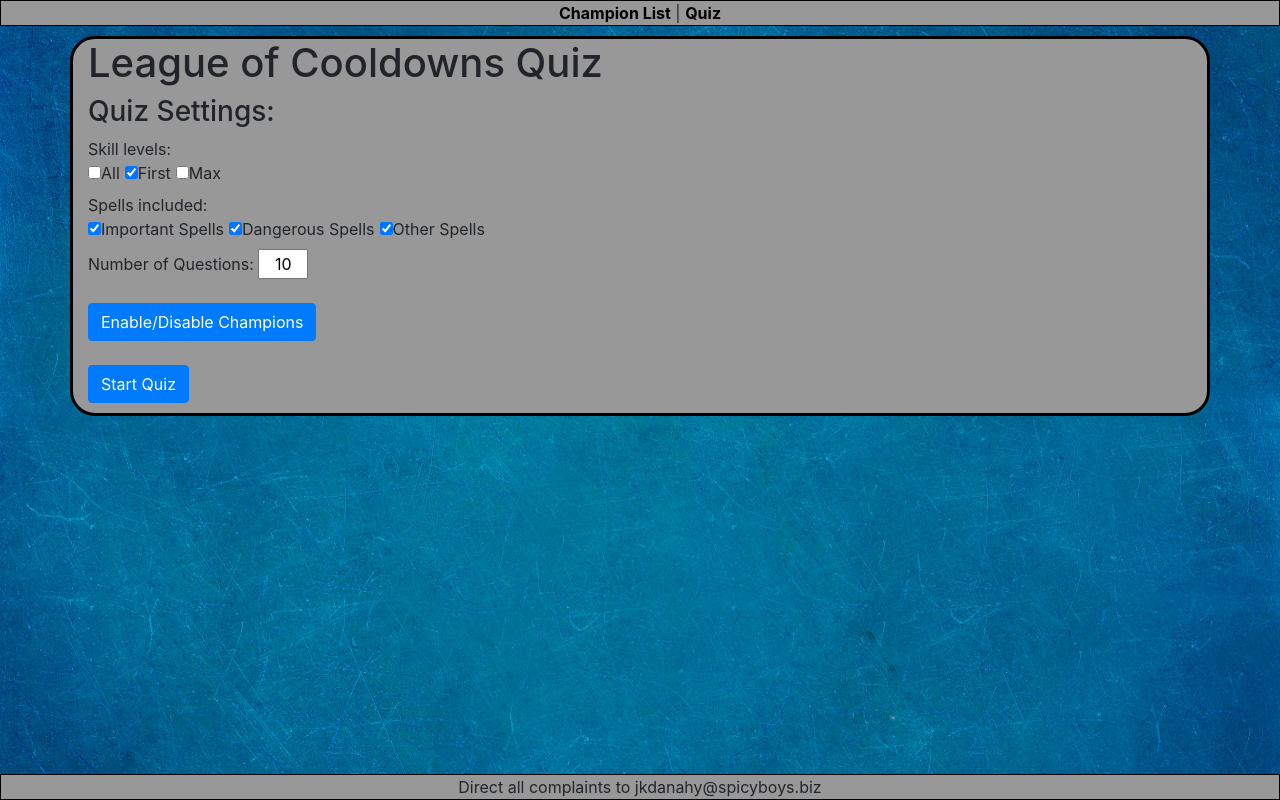
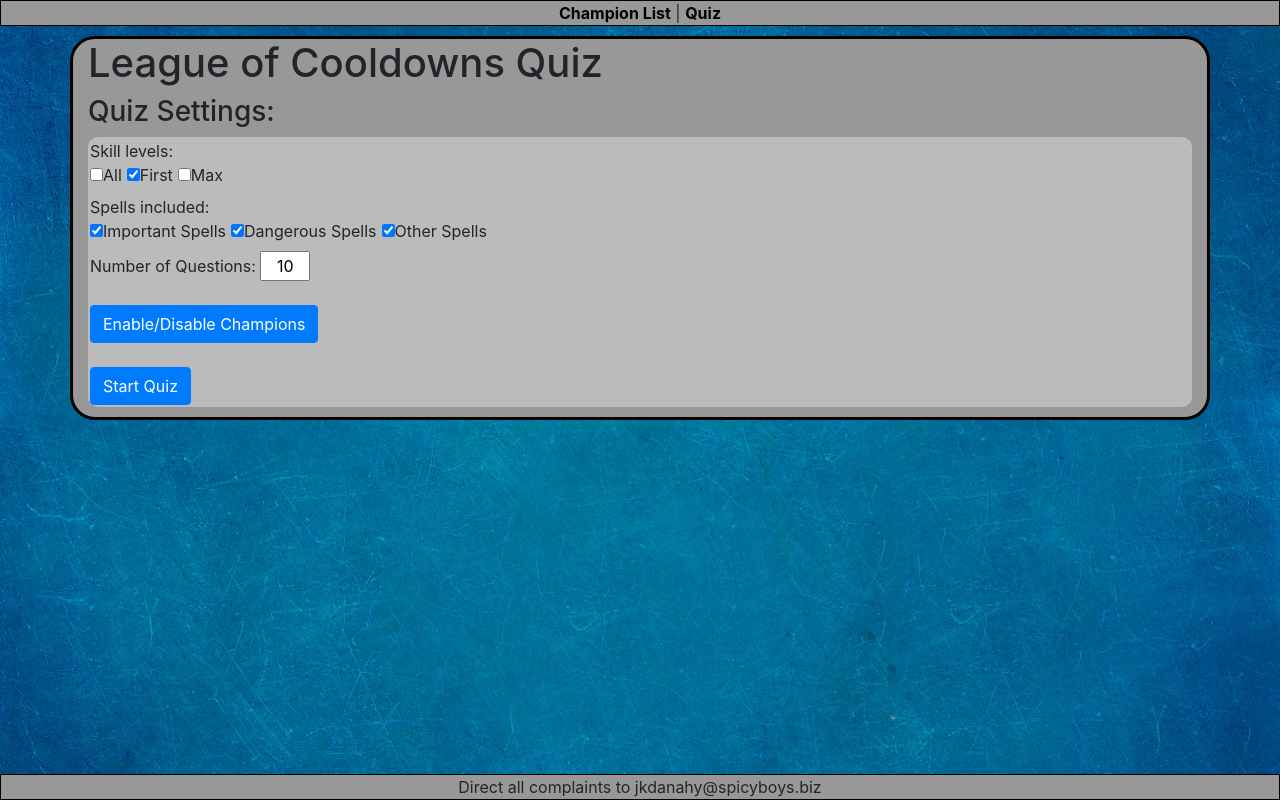
Before and after one commit to jkdanahy/League-Of-Cooldowns, an Angular app: page /quiz in a window 1280 px wide. Built offline with nearby package versions, Linux system fonts and the light colour scheme.

Commit message:
Fixed dumb line on champion detail, reworked coloring on quiz,ordered champs by name, not ID

```diff
--- a/src/app/modules/champion/components/detail/champion-detail.component.sass
+++ b/src/app/modules/champion/components/detail/champion-detail.component.sass
@@ -4,7 +4,7 @@
     .champ-controls
       border-style: solid
       border-color: black
-      border-width: 5px
+      border-width: 6px
       border-radius: 10px
       display: inline-block
       .spell-buttons
--- a/src/app/modules/champion/components/list/champion-list.component.ts
+++ b/src/app/modules/champion/components/list/champion-list.component.ts
@@ -11,17 +11,6 @@
   public champList = [];
   public spellURL = 'http://ddragon.leagueoflegends.com/cdn/9.3.1/img/champion/';
 
-  private shuffle(a) {
-    var j, x, i;
-    for (i = a.length - 1; i > 0; i--) {
-        j = Math.floor(Math.random() * (i + 1));
-        x = a[i];
-        a[i] = a[j];
-        a[j] = x;
-    }
-    return a;
-  }
-
   constructor() {
     let champData = json.data;
     for (var key in champData) {
@@ -29,7 +18,7 @@
           this.champList.push(champData[key]);
       }
     }
-    console.log(champData);
+    this.champList.sort((a, b) => (a.name > b.name) ? 1 : -1)
    }
 
   ngOnInit() {
--- a/src/app/modules/quiz/components/quiz/quiz.component.html
+++ b/src/app/modules/quiz/components/quiz/quiz.component.html
@@ -2,7 +2,7 @@
   <div *ngIf="!quizInProgress && !quizOver">
     <h1>League of Cooldowns Quiz</h1>
     <div><h3>Quiz Settings:</h3></div>
-    <div>
+    <div class="quiz-settings">
       <span>Skill levels:</span> <br />
 
       <label *ngFor="let level of levelsAvailable" class="quiz-option">
@@ -36,8 +36,8 @@
         </div>
       </div>
       <br />
+      <button class="btn btn-primary" (click)="defineQuestions()">Start Quiz</button>
     </div>
-    <button class="btn btn-primary" (click)="defineQuestions()">Start Quiz</button>
   </div>
 
   <div *ngIf="quizInProgress">
--- a/src/app/modules/quiz/components/quiz/quiz.component.sass
+++ b/src/app/modules/quiz/components/quiz/quiz.component.sass
@@ -1,7 +1,13 @@
 .quiz-component
+  .quiz-settings
+    background-color: #bbb
+    padding: 2px
+    border-radius: 10px
+    .card
+      background-color: #ccc
   .questionNumInput
-    width: 50px;
-    text-align: center;
+    width: 50px
+    text-align: center
   .quiz-option
     margin-right: 5px
   .card
```
